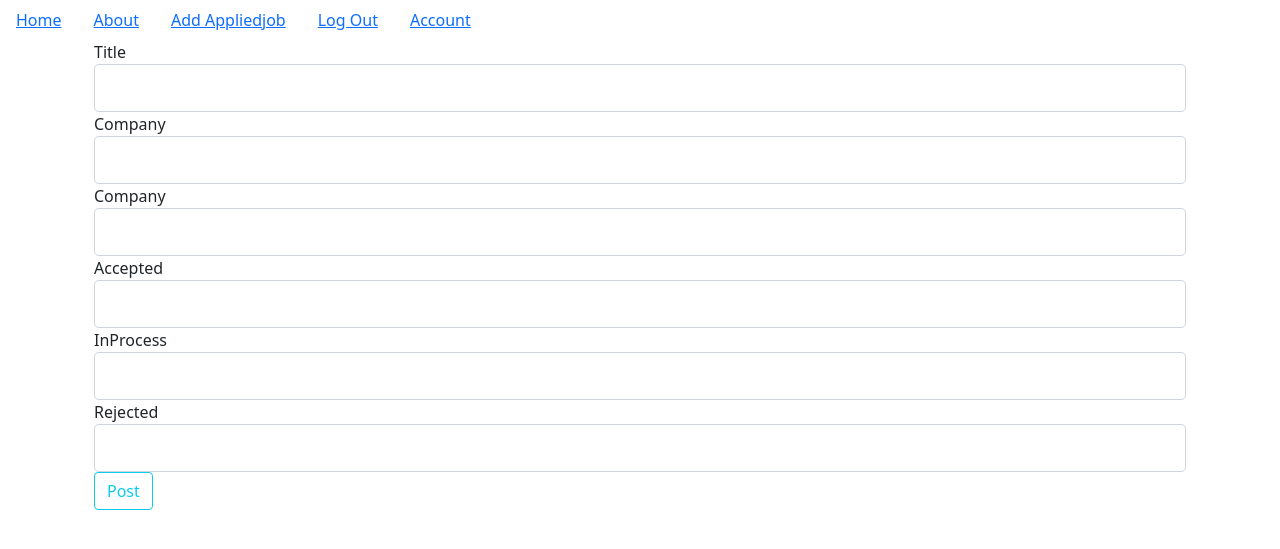
After one commit to binod164/inspire, a Flask app: page /create in a window 1280 px wide. The commit adds this page. Shown: the top 549 px of the page. Run offline with Flask 2, Linux system fonts and the light colour scheme; the visitor is signed in with stand-in values (Sample User, id 1).

Commit message:
build a template to create and update allied job post

```diff
--- a/myapp/applied_jobs/views.py
+++ b/myapp/applied_jobs/views.py
@@ -8,7 +8,7 @@
 
 @applied_jobs.route('/create', methods=['GET', 'POST'])
 @login_required
-def create_appliedjob():
+def create_post():
     form = AppliedJobForm()
     if form.validate_on_submit():
         applied_job = AppliedJob(title=form.title.data, company=form.company.data,
@@ -19,7 +19,7 @@
         flash('Job Post Created')
         print('Job post was created')
         return redirect(url_for('core.index'))
-    return render_template('create_appliedjob.html', form=form)
+    return render_template('create_post.html', form=form)
 
 # Make sure the blog_post_id is an integer!
 
@@ -55,7 +55,7 @@
         form.in_process.data = applied_job.in_process
         form.rejected.data = applied_job.rejected
 
-    return render_template('create_appliedjob.html',title='Updating',form=form)
+    return render_template('create_post.html',title='Updating',form=form)
 
 @applied_jobs.route('/<int:applied_job_id>/delete',methods=['GET','POST'])
 @login_required
--- a/myapp/templates/base.html
+++ b/myapp/templates/base.html
@@ -19,7 +19,7 @@
 
         {% if current_user.is_authenticated %}
         <li class="nav-link">
-            <a href="{{url_for('applied_jobs.create_appliedjob')}}">Add Appliedjob</a>
+            <a href="{{url_for('applied_jobs.create_post')}}">Add Appliedjob</a>
         </li>
         <li class="nav-link">
             <a href="{{url_for('users.logout')}}">Log Out</a>
--- /dev/null
+++ b/myapp/templates/create_post.html
@@ -0,0 +1,36 @@
+{% extends "base.html" %}
+{% block content %}
+    <div class="container">
+      <form class="form-group" method="POST">
+          {{form.hidden_tag()}}
+
+          <div class="form-group">
+            {{form.title.label(class="form-control-label")}}
+            {{form.title(class="form-control form-control-lg")}}
+          </div>
+          <div class="form-group">
+            {{form.company.label(class="form-control-label")}}
+            {{form.company(class="form-control form-control-lg")}}
+          </div>
+          <div class="form-group">
+            {{form.date_applied.label(class="form-control-label")}}
+            {{form.date_applied(class="form-control form-control-lg")}}
+          </div>
+          <div class="form-group">
+            {{form.accepted.label(class="form-control-label")}}
+            {{form.accepted(class="form-control form-control-lg")}}
+          </div>
+          <div class="form-group">
+            {{form.in_process.label(class="form-control-label")}}
+            {{form.in_process(class="form-control form-control-lg")}}
+          </div>
+          <div class="form-group">
+            {{form.rejected.label(class="form-control-label")}}
+            {{form.rejected(class="form-control form-control-lg")}}
+        </div>
+        <div class="form-group">
+            {{form.submit(class="btn btn-outline-info")}}
+        </div>
+      </form>
+    </div>
+{% endblock %}
```
